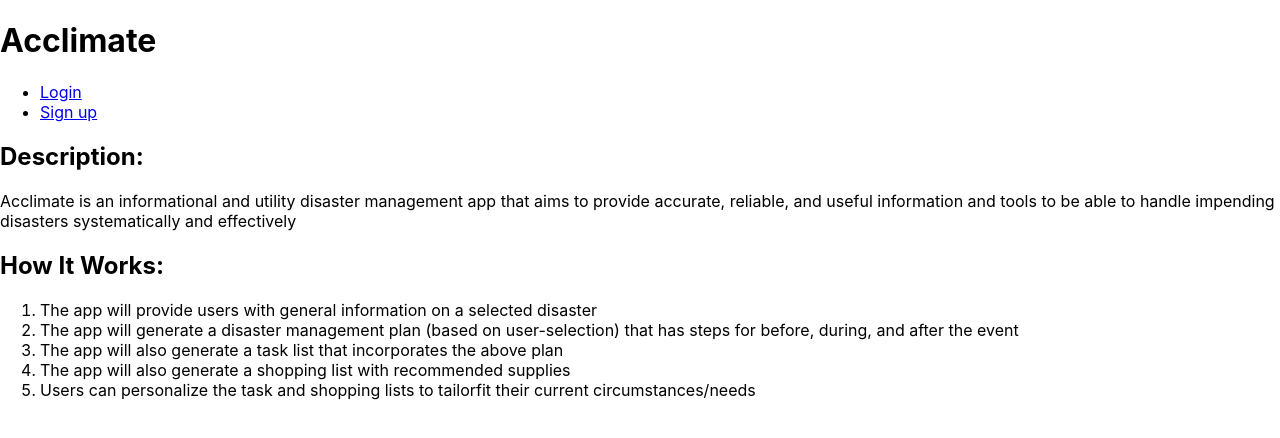
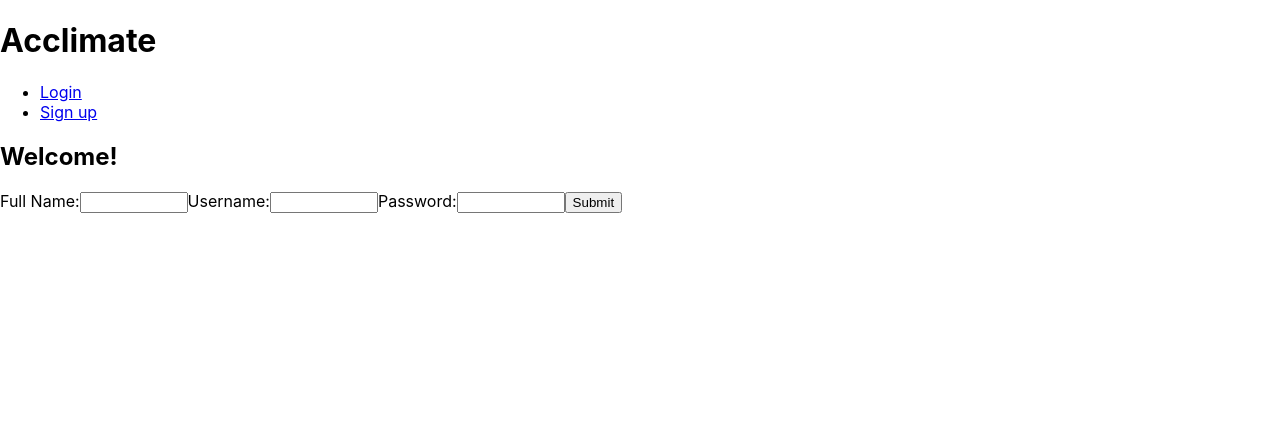
Before and after one commit to mischkiey/acclimate-app-client, a React (Create React App) app: page /signuppage in a window 1280 px wide. Shown: the top 438 px of the page. Built offline with nearby package versions, Linux system fonts and the light colour scheme.

Commit message:
Added sign up page

```diff
--- a/src/components/App/App.js
+++ b/src/components/App/App.js
@@ -3,6 +3,7 @@ import { Route, Switch } from 'react-router-dom';
 import Header from '../Header/Header';
 import LandingPage from '../../routes/LandingPage/LandingPage';
 import LoginPage from '../../routes/LoginPage/LoginPage';
+import SignUpPage from '../../routes/SignUpPage/SignUpPage';
 import Dashboard from '../../routes/Dashboard/Dashboard';
 import SearchPage from '../../routes/SearchPage/SearchPage';
 
@@ -17,6 +18,7 @@ class App extends React.Component {
                 <main className='App'>
                     <Switch>
                         <Route path={'/loginpage'} component={LoginPage} />
+                        <Route path={'/signuppage'} component={SignUpPage} />
                         <Route path={'/dashboard'} component={Dashboard} />
                         <Route path={'/searchpage'} component={SearchPage} />
                         <Route path={'/'} component={LandingPage} />
--- a/src/components/LoginForm/LoginForm.js
+++ b/src/components/LoginForm/LoginForm.js
@@ -12,9 +12,10 @@ class LoginForm extends Component {
 
         this.setState({error: null})
 
-        const user_name = e.target.user_name.value;
-        const user_password = e.target.user_password.value;
-        const loginInputs = {user_name, user_password};
+        const loginInputs = {
+            user_name: e.target.user_name.value,
+            user_password: e.target.user_password.value,
+        };
 
         return APIService.post('/auth/login', loginInputs)
             .then(response => {
@@ -33,10 +34,14 @@ class LoginForm extends Component {
             <form onSubmit={(e) => this.handleSubmitLoginForm(e)}>
 
                 <label htmlFor="user_name">Username:</label>
-                <input id="user_name" type="text" />
+                <input id="user_name" type="text" defaultValue=
+                    {(!!window.localStorage.getItem('user_name'))
+                        ? window.localStorage.getItem('user_name')
+                        : ''}
+                />
 
                 <label htmlFor="user_password">Password:</label>
-                <input id="user_password" type="text" />
+                <input id="user_password" type="password" />
 
                 <button>Submit</button>
             </form>
--- /dev/null
+++ b/src/components/SignUpForm/SignUpForm.js
@@ -0,0 +1,55 @@
+import React, { Component } from 'react';
+import APIService from '../../services/api-services';
+// import TokenService from '../../services/token-services';
+
+class SignUpForm extends Component {
+    state = {
+        error: null,
+    };
+
+    handleSubmitSignUpForm = (e) => {
+        e.preventDefault();
+
+        this.setState({error: null});
+
+        const signUpInputs = {
+            user_full_name: e.target.user_full_name.value,
+            user_name: e.target.user_name.value,
+            user_password: e.target.user_password.value,
+        };
+
+        return APIService.post('/user', signUpInputs)
+            .then(response => {
+                console.log('Hi')
+                window.localStorage.setItem('user_name', response.user_name)
+
+                this.props.history.push('/loginpage')
+            })
+            .catch(error => {
+                this.setState({...error})
+            })
+
+
+
+    };
+
+    render() {
+        return (
+            <form onSubmit={(e) => this.handleSubmitSignUpForm(e)}>
+
+                <label htmlFor="user_full_name">Full Name:</label>
+                <input id="user_full_name" type="text" />
+
+                <label htmlFor="user_name">Username:</label>
+                <input id="user_name" type="text" />
+
+                <label htmlFor="user_password">Password:</label>
+                <input id="user_password" type="text" />
+
+                <button>Submit</button>
+            </form>
+        );
+    };
+};
+
+export default SignUpForm;
--- /dev/null
+++ b/src/routes/SignUpPage/SignUpPage.js
@@ -0,0 +1,15 @@
+import React, { Component } from 'react';
+import SignUpForm from '../../components/SignUpForm/SignUpForm';
+
+class LoginPage extends Component {
+    render() {
+        return (
+            <>
+                <h2>Welcome!</h2>
+                <SignUpForm history={this.props.history}/>
+            </>
+        );
+    };
+};
+
+export default LoginPage;
--- a/src/services/api-services.js
+++ b/src/services/api-services.js
@@ -31,6 +31,7 @@ const APIService = {
                 if(!response.ok) {
                     return response.json().then(e => Promise.reject(e))
                 } else {
+                    console.log(response)
                     return response.json()
                 }
             })
--- a/src/services/token-services.js
+++ b/src/services/token-services.js
@@ -1,12 +1,8 @@
 import config from '../config';
 
 const TokenService = {
-    // makeAuthToken (user_name, password) {
-    //     return window.btoa(`${user_name}:${password}`);
-    // },
-
-    makeAuthToken(str) {
-        return window.btoa(str)
+    makeAuthToken (user_name, password) {
+        return window.btoa(`${user_name}:${password}`);
     },
 
     getAuthToken() {
```
Also changed, not shown: src/components/SignUpForm/SignUpForm.css (added), src/routes/SignUpPage/SignUpPage.css (added).
